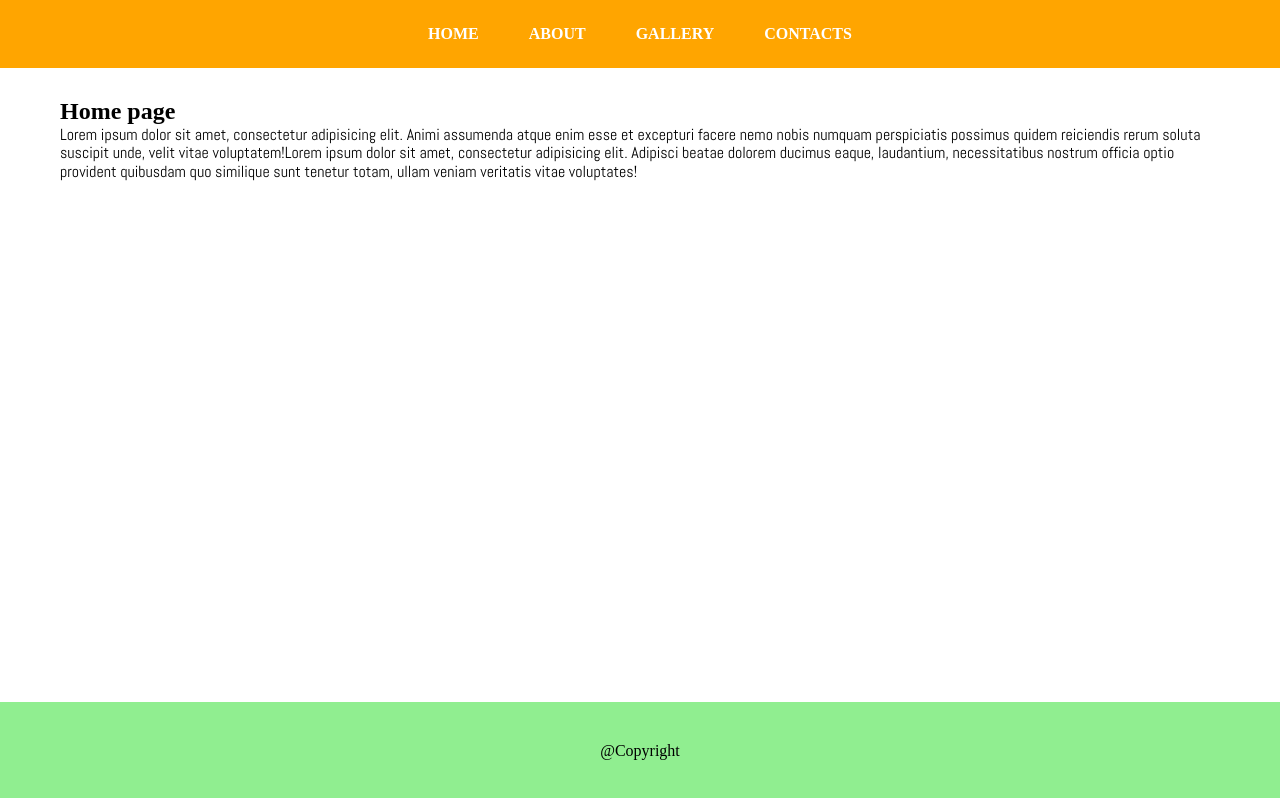
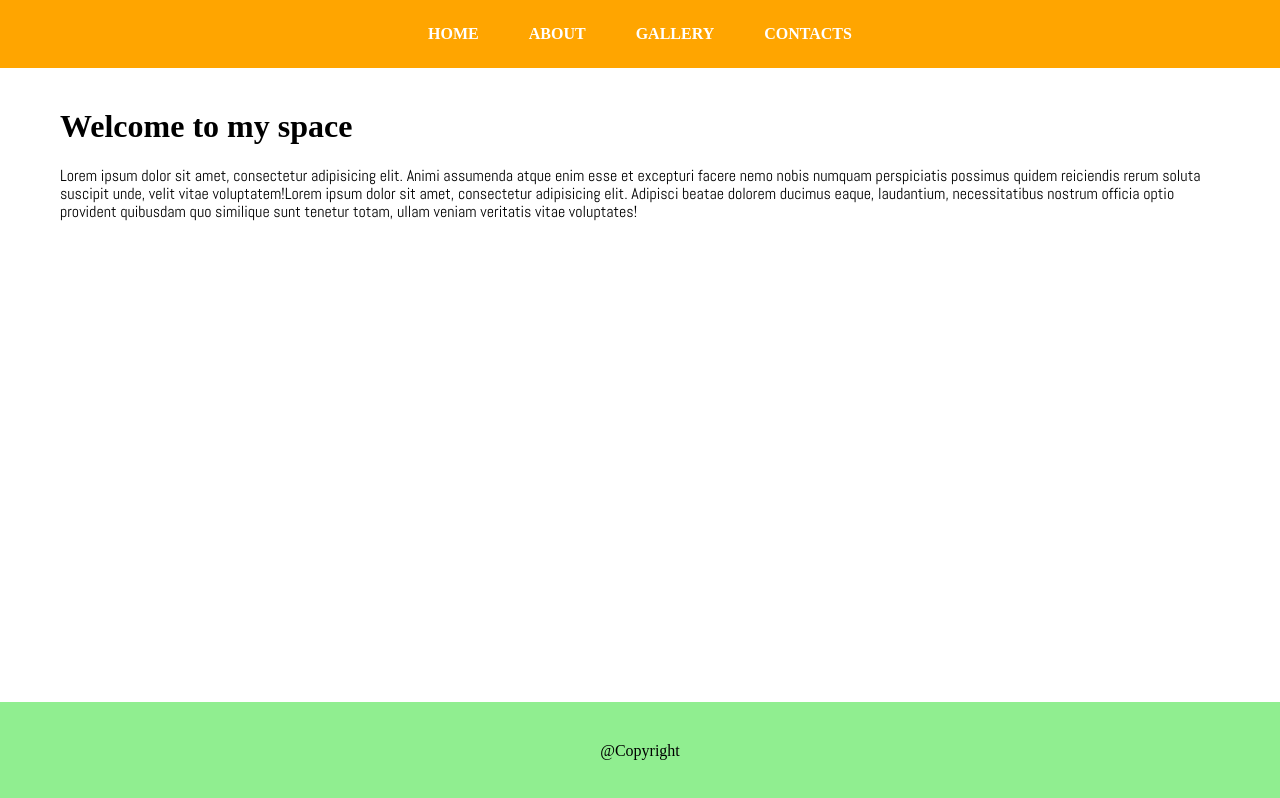
Before and after one commit to Nilanerda/Angular-practice, an Angular app: page / in a window 1280 px wide. Built offline with nearby package versions, Linux system fonts and the light colour scheme; a web font is replaced by a local one.

Commit message:
simple fix for headlines

```diff
--- a/src/app/content/about/about.component.html
+++ b/src/app/content/about/about.component.html
@@ -1,5 +1,5 @@
 <div class="container">
-  <h2>About us</h2>
+  <h1>About me</h1>
   <p>Lorem ipsum dolor sit amet, consectetur adipisicing elit. Accusamus harum molestiae veritatis. Aliquid aperiam assumenda deleniti dignissimos distinctio dolor illum modi nostrum nulla officia officiis, omnis quibusdam repudiandae, sed tenetur.</p>
   <p>Lorem ipsum dolor sit amet, consectetur adipisicing elit. Accusamus harum molestiae veritatis. Aliquid aperiam assumenda deleniti dignissimos distinctio dolor illum modi nostrum nulla officia officiis, omnis quibusdam repudiandae, sed tenetur.</p>
   <p>Lorem ipsum dolor sit amet, consectetur adipisicing elit. Accusamus harum molestiae veritatis. Aliquid aperiam
--- a/src/app/content/contacts/contacts.component.html
+++ b/src/app/content/contacts/contacts.component.html
@@ -1,5 +1,5 @@
 <div class="container">
-  <h2>Contacts</h2>
+  <h1>Contacts</h1>
   <p>Lorem ipsum dolor sit amet, consectetur adipisicing elit. Accusamus harum molestiae veritatis. Aliquid aperiam assumenda deleniti dignissimos distinctio dolor illum modi nostrum nulla officia officiis, omnis quibusdam repudiandae, sed tenetur.</p>
   <p>Lorem ipsum dolor sit amet, consectetur adipisicing elit. Accusamus harum molestiae veritatis. Aliquid aperiam assumenda deleniti dignissimos distinctio dolor illum modi nostrum nulla officia officiis, omnis quibusdam repudiandae, sed tenetur.</p>
   <p>Lorem ipsum dolor sit amet, consectetur adipisicing elit. Accusamus harum molestiae veritatis. Aliquid aperiam assumenda deleniti dignissimos distinctio dolor illum modi nostrum nulla officia officiis, omnis quibusdam repudiandae, sed tenetur.</p>
--- a/src/app/content/gallery/gallery.component.html
+++ b/src/app/content/gallery/gallery.component.html
@@ -1,5 +1,5 @@
 <div class="container">
-  <h2>Gallery</h2>
+  <h1>My works</h1>
   <p>Lorem ipsum dolor sit amet, consectetur adipisicing elit. Accusamus harum molestiae veritatis. Aliquid aperiam assumenda deleniti dignissimos distinctio dolor illum modi nostrum nulla officia officiis, omnis quibusdam repudiandae, sed tenetur.</p>
   <p>Lorem ipsum dolor sit amet, consectetur adipisicing elit. Accusamus harum molestiae veritatis. Aliquid aperiam assumenda deleniti dignissimos distinctio dolor illum modi nostrum nulla officia officiis, omnis quibusdam repudiandae, sed tenetur.</p>
   <p>Lorem ipsum dolor sit amet, consectetur adipisicing elit. Accusamus harum molestiae veritatis. Aliquid aperiam assumenda deleniti dignissimos distinctio dolor illum modi nostrum nulla officia officiis, omnis quibusdam repudiandae, sed tenetur.</p>
--- a/src/app/content/home/home.component.html
+++ b/src/app/content/home/home.component.html
@@ -1,5 +1,5 @@
 <div class="container">
-  <h2>Home page</h2>
+  <h1>Welcome to my space</h1>
   <p>Lorem ipsum dolor sit amet, consectetur adipisicing elit. Animi assumenda atque enim esse et excepturi facere nemo nobis numquam perspiciatis possimus quidem reiciendis rerum soluta suscipit unde, velit vitae voluptatem!Lorem ipsum dolor sit amet, consectetur adipisicing elit. Adipisci beatae dolorem ducimus eaque, laudantium,
      necessitatibus nostrum officia optio provident quibusdam quo similique sunt tenetur totam, ullam veniam veritatis vitae voluptates!</p>
 </div>
--- a/src/styles.css
+++ b/src/styles.css
@@ -13,12 +13,13 @@
 }
 
 main .container {
-  padding: 30px 20px;
+  padding: 40px 20px 20px;
 }
 
 h1, h2, h3, h4, h5, h6 {
   font-family: 'Turret Road', cursive;
   font-weight: bold;
+  margin-top: 0;
 }
 
 p {
```
